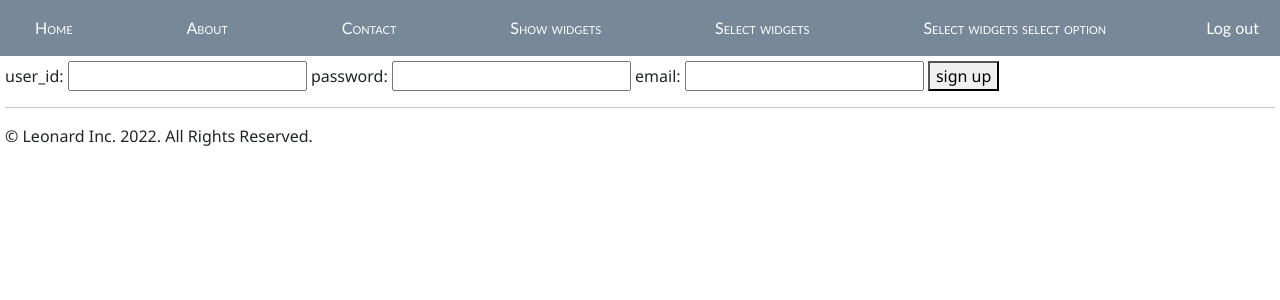
After one commit to TsungJu/InventoryDemo, a Flask app: page /signup in a window 1280 px wide. The commit adds this page. Shown: the top 300 px of the page. Run offline with Flask 2, Linux system fonts and the light colour scheme; a user stored in the database is signed in; parts of the project's set-up code (start-up, migrations or seed data) failed here and were passed over; some libraries are stand-ins or nearby versions.

Commit message:
Add features: signup、login(by postgresql)

```diff
--- a/app/__init__.py
+++ b/app/__init__.py
@@ -1,9 +1,10 @@
 from flask import Flask
 from .config import config
-import psycopg2
+#import psycopg2
 
 config_name = 'development'
 app = Flask(__name__)
 app.config.from_object(config[config_name])
 
-conn = psycopg2.connect(app.config['DATABASE_URL'], sslmode=app.config['SSL_MODE'])
+#conn = psycopg2.connect(app.config['DATABASE_URL'], sslmode=app.config['SSL_MODE'])
+#cursor = conn.cursor()
--- a/app/templates/home.html
+++ b/app/templates/home.html
@@ -3,5 +3,5 @@
 Home
 {% endblock %}
 {% block content %}
-<p>Home page for the Visual Studio Code Flask tutorial.</p>
+<p>Inventory Management and Analyze System</p>
 {% endblock %}
--- a/app/templates/layout.html
+++ b/app/templates/layout.html
@@ -18,9 +18,10 @@
                 <a href="{{ url_for('show_widgets') }}" class="navbar-item">Show widgets</a>
                 <a href="{{ url_for('select_widgets') }}" class="navbar-item">Select widgets</a>
                 <a href="{{ url_for('select_widgets_select_opt') }}" class="navbar-item">Select widgets select option</a>
-                <a class="nav-link" href="/logout">Logout</a>
+                <a class="nav-link" href="/logout">Log out</a>
             {% else %}
-                <a class="nav-link" href="/login">Login</a>
+                <a class="nav-link" href="/login">Log in</a>
+                <a class="nav-link" href="/signup">Sign up</a>
             {% endif %}
         </div>
 
@@ -29,7 +30,7 @@
             {% endblock %}
             <hr/>
             <footer>
-                <p>© 2018</p>
+                <p>© Leonard Inc. 2022. All Rights Reserved. </p>
             </footer>
         </div>
     </body>
--- /dev/null
+++ b/app/templates/signup.html
@@ -0,0 +1,15 @@
+{% extends "layout.html" %}
+{% block title %}
+SignUp
+{% endblock %}
+{% block content %}
+<form method="post" action="/signup">
+  <label for="user_id">user_id:</label>
+    <input type="text" id="user_id" name="user_id">
+  <label for="password">password:</label>
+    <input type="password" id="password" name="password">
+  <label for="email">email:</label>
+    <input type="text" id="email" name="email">
+    <button type="submit">sign up</button>
+</form>
+{% endblock %}
--- a/app/views.py
+++ b/app/views.py
@@ -1,10 +1,13 @@
+from asyncio.windows_events import NULL
 from datetime import datetime
 import os
 from flask import Flask, flash, redirect, render_template, request, url_for
 from flask_login import (LoginManager, UserMixin, current_user, login_required,
                          login_user, logout_user)
-from . import app, conn
-
+import datetime
+import bcrypt
+from . import app
+import psycopg2
 #app.secret_key = 'eb6ecd808fcc342793df99a753ed7292'
 #app.config.from_pyfile('config.py')
 
@@ -17,12 +20,14 @@ login_manager.login_message = 'Please input account and password login.'
 class User(UserMixin):
     pass
 
-users={'leolee':{'password':'passw0rd'}}
+#users={'leolee':{'password':'passw0rd'}}
 
 @login_manager.user_loader
 def user_loader(enter_user):
-    if enter_user not in users:
-        return
+    #if enter_user == None:
+    #    return
+    #if enter_user not in users:
+    #    return
     user = User()
     user.id = enter_user
     return user
@@ -30,13 +35,18 @@ def user_loader(enter_user):
 @login_manager.request_loader
 def request_loader(request):
     flask_request_user = request.form.get('user_id')
-    if flask_request_user not in users:
-        return
+
+    #if flask_request_user == None:
+    #    return
+    #if flask_request_user not in users:
+    #    return
 
     user = User()
     user.id = flask_request_user
 
-    user.is_authenticated = request.form['password']==user[flask_request_user]['password']
+    user.is_authenticated = bcrypt.checkpw(request.form['password'].encode('utf-8'), user[flask_request_user]['password'])
+
+    #user.is_authenticated = request.form['password']==user[flask_request_user]['password']
 
     return user
 
@@ -45,16 +55,49 @@ def login():
     if request.method == 'GET':
         return render_template("login.html")
 
-    input_user = request.form['user_id']
-    if (input_user in users) and (request.form['password'] == users[input_user]['password']):
+        #access_token = create_access_token(identity=email)
+        #user.update_one({"email":email},{'$set':{"last_login":datetime.datetime.now()}})
+
+    user_id = request.form['user_id']
+    conn = psycopg2.connect(app.config['DATABASE_URL'], sslmode=app.config['SSL_MODE'])
+    cursor = conn.cursor()
+    cursor.execute("SELECT customer_password FROM customers where customer_name='"+user_id+"'")
+    customer_password=cursor.fetchone()
+    cursor.close()
+    conn.close()
+    if bcrypt.checkpw(request.form['password'].encode('utf-8'), customer_password[0].tobytes()):
         user = User()
-        user.id = input_user
+        user.id = user_id
         login_user(user)
-        flash(f'{input_user}! Welcome to join us !')
+        flash(f'{user_id}! Welcome to join us !')
         return redirect(url_for('home',_external=True,_scheme=app.config['SCHEME']))
 
     flash('Login Failed...')
     return render_template('login.html')
+
+@app.route('/signup',methods=['GET','POST'])
+def signup():
+    if request.method == 'GET':
+        return render_template('signup.html')
+
+    if request.method == 'POST':
+        customer_name = request.form['user_id']
+        customer_password = bcrypt.hashpw((request.form["password"]).encode('utf-8'), bcrypt.gensalt())
+        created_on = datetime.datetime.now()
+        email = request.form['email']
+        user_info = tuple((customer_name,customer_password,email,created_on,created_on))
+        user_info_insert = list()
+        user_info_insert.append(user_info)
+        insert_customer_sql='''INSERT INTO customers (customer_name,customer_password,email,created_on,last_login) VALUES (%s,%s,%s,%s,%s)'''
+        conn = psycopg2.connect(app.config['DATABASE_URL'], sslmode=app.config['SSL_MODE'])
+        cursor = conn.cursor()
+        cursor.executemany(insert_customer_sql,user_info_insert)
+        conn.commit()
+        cursor.close()
+        conn.close()
+        return redirect(url_for('login',_external=True,_scheme=app.config['SCHEME']))
+
+    return render_template('signup.html')
 
 @app.route('/logout')
 def logout():
@@ -89,8 +132,8 @@ def get_data():
     return app.send_static_file("data.json")
 
 def get_widgets():
+    conn = psycopg2.connect(app.config['DATABASE_URL'], sslmode=app.config['SSL_MODE'])
     cursor = conn.cursor()
-
     cursor.execute("SELECT * FROM widgets")
 
     # this will extract row headers
@@ -102,12 +145,13 @@ def get_widgets():
         json_data.append(dict(zip(row_headers,result)))
 
     cursor.close()
+    conn.close()
 
     return json_data
 
 def web_select_specific(condition):
+    conn = psycopg2.connect(app.config['DATABASE_URL'], sslmode=app.config['SSL_MODE'])
     cursor = conn.cursor()
-
     condition_query = []
 
     for key, value in condition.items():
@@ -133,12 +177,13 @@ def web_select_specific(condition):
         json_data.append(dict(zip(row_headers,result)))
 
     cursor.close()
+    conn.close()
 
     return json_data
 
 def web_select_overall():
+    conn = psycopg2.connect(app.config['DATABASE_URL'], sslmode=app.config['SSL_MODE'])
     cursor = conn.cursor()
-
     cursor.execute("SELECT * FROM widgets")
 
     '''message=[]
@@ -153,7 +198,7 @@ def web_select_overall():
     results = cursor.fetchall()
 
     cursor.close()
-
+    conn.close()
     return results
 
 def get_unique(table):
@@ -189,8 +234,8 @@ def show_widgets():
 
 @app.route('/initdb')
 def db_init():
+    conn = psycopg2.connect(app.config['DATABASE_URL'], sslmode=app.config['SSL_MODE'])
     cursor = conn.cursor()
-
     cursor.execute("CREATE TABLE widgets (name VARCHAR(255), description VARCHAR(255));")
     #Insert multiple rows
     insert_multiple_rows_sql="INSERT INTO widgets (name,description) VALUES (%s,%s)"
--- a/requirements.txt
+++ b/requirements.txt
@@ -1,3 +1,5 @@
+bcrypt==3.2.0
+cffi==1.15.0
 click==7.1.2
 cycler==0.10.0
 Flask==1.1.2
@@ -12,10 +14,10 @@ numpy==1.20.2
 pandas==1.2.4
 Pillow==8.2.0
 protobuf==3.15.5
+psycopg2==2.9.3
+pycparser==2.21
 pyparsing==2.4.7
 python-dateutil==2.8.1
 pytz==2021.1
 six==1.15.0
 Werkzeug==1.0.1
-website
-psycopg2
```
Also changed, not shown: README.md.
